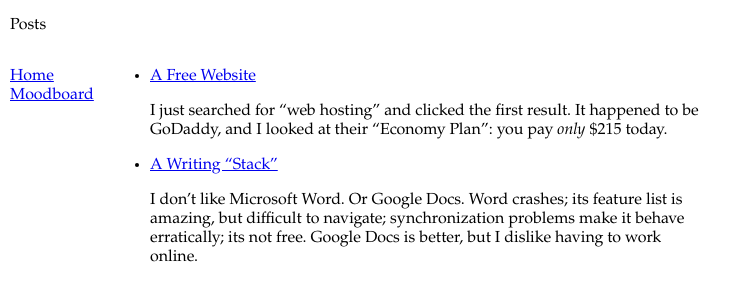
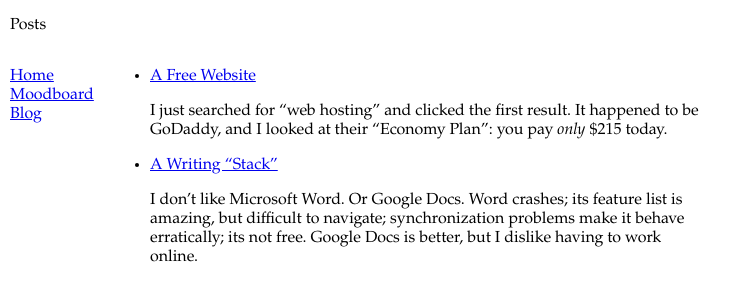
Before and after one commit to cpif/cpif.github.io, a Jekyll site: the page built from posts.md, in a window 1280 px wide. Shown: the top 301 px of the page, without its empty margins (0-751 px from the left). Built offline with Jekyll 4.4.1, drawn with Linux system fonts in a browser that asks for light colours.

Commit message:
added blog

```diff
--- a/_data/nav.yml
+++ b/_data/nav.yml
@@ -2,3 +2,5 @@
   link: /
 - name: Moodboard
   link: /moodboard
+- name: Blog
+  link: /posts
--- a/posts.md
+++ b/posts.md
@@ -1,8 +1,9 @@
 ---
 title: Posts
+permalink: /posts
 ---
 
-{% for post in site.posts %}
+{% for post in site.posts limit:10 %}
 -   [{{ post.title }}]({{ post.url }})
 
     {{ post.excerpt}}
```
